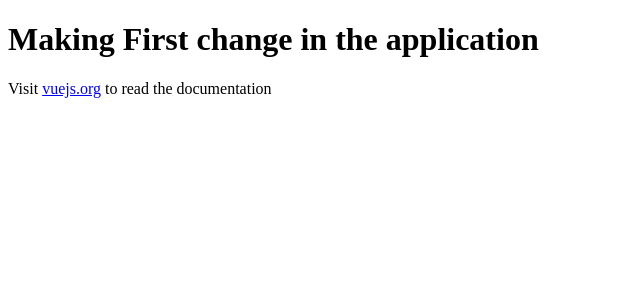
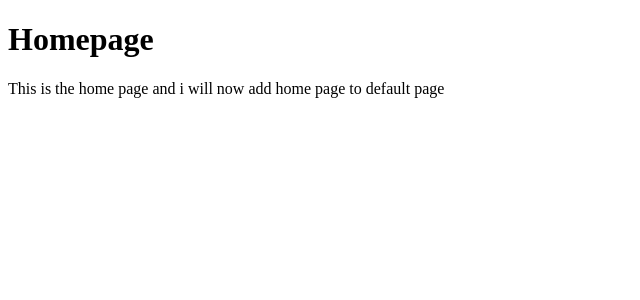
Before and after one commit to niteeshyadav23/GitLearn, a Vue app in the folder GitLearningVue/: page / in a window 1280 px wide. Shown: the top 300 px of the page, without its empty margins (0-640 px from the left). Built offline with nearby package versions, Linux system fonts and the light colour scheme.

Commit message:
Update the HomePage

```diff
--- a/GitLearningVue/src/App.vue
+++ b/GitLearningVue/src/App.vue
@@ -1,11 +1,9 @@
-<script setup></script>
+<script setup>
+import Home from './Components/HomePage.vue';
+
+
+</script>
 
 <template>
-  <h1>Making First change in the application</h1>
-  <p>
-    Visit <a href="https://vuejs.org/" target="_blank" rel="noopener">vuejs.org</a> to read the
-    documentation
-  </p>
+  <Home />
 </template>
-
-<style scoped></style>
--- a/GitLearningVue/src/Components/HomePage.vue
+++ b/GitLearningVue/src/Components/HomePage.vue
@@ -1,3 +1,11 @@
 <template>
     <h1>Homepage</h1>
+    <p>This is the home page and i will now add home page to default page</p>
     </template>
+
+
+<script>
+export default {
+    name:'Home',
+};
+</script>
```
